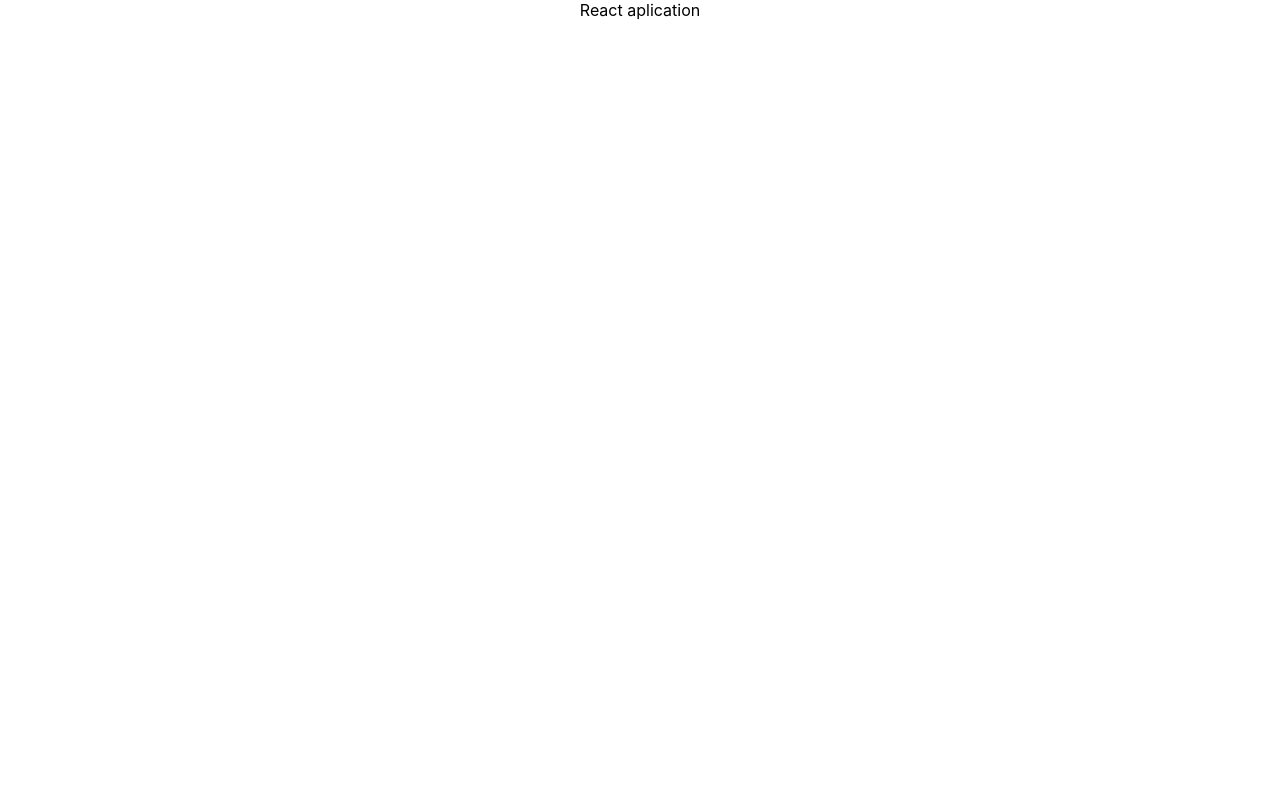
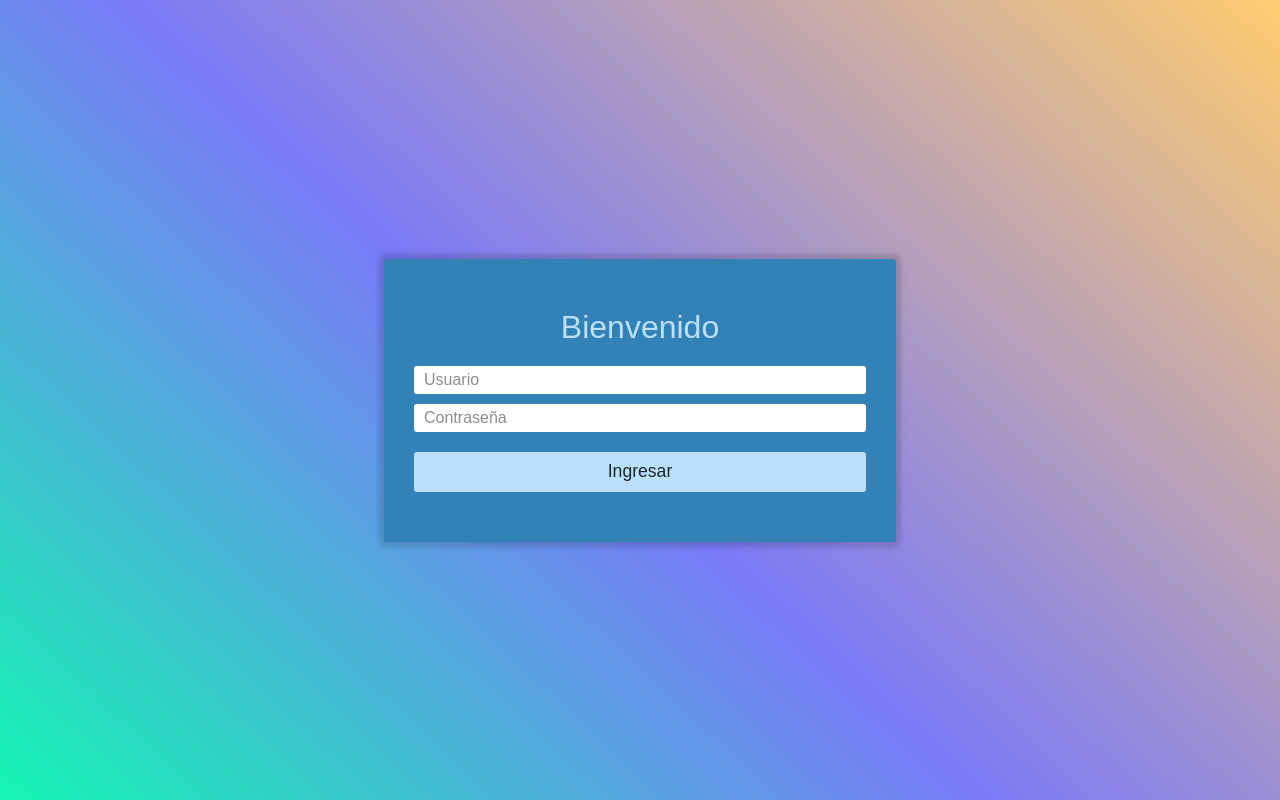
Before and after one commit to alanortiz-dev/react-gposalinas, a React (Create React App) app: page / in a window 1280 px wide. Built offline with nearby package versions, Linux system fonts and the light colour scheme.

Commit message:
Login added

```diff
--- a/src/App.css
+++ b/src/App.css
@@ -36,3 +36,12 @@
     transform: rotate(360deg);
   }
 }
+
+body {
+  font-family: 'Overpass', sans-serif;
+  font-weight: normal;
+  font-size: 100%;
+  margin: 0;
+  background-color: #14f5b3;
+  background-image: linear-gradient(43deg, #14f5b3 0%, #797af7 46%, #FFCC70 100%);
+}
--- a/src/App.js
+++ b/src/App.js
@@ -1,9 +1,11 @@
+import React from 'react';
 import './App.css';
+import Login from './pages/Login/Login';
 
 function App() {
   return (
     <div className="App">
-      React aplication
+      <Login />
     </div>
   );
 }
--- /dev/null
+++ b/src/pages/Login/Login.css
@@ -0,0 +1,76 @@
+.login-container {
+    display: flex;
+    flex-direction: column;
+    justify-content: center;
+    align-items: center;
+    margin: 0;
+    padding: 0;
+    min-width: 100vw;
+    min-height: 100vh;
+    width: 100%;
+    height: 100%;
+}
+
+
+#login {
+    width: 40%;
+    padding: 50px 30px;
+    background-color: #3282b8;
+
+    -webkit-box-shadow: 0px 0px 5px 5px rgba(0,0,0,0.15);
+    -moz-box-shadow: 0px 0px 5px 5px rgba(0,0,0,0.15);
+    box-shadow: 0px 0px 5px 5px rgba(0,0,0,0.15);
+
+    border-radius: 3px 3px 3px 3px;
+    -moz-border-radius: 3px 3px 3px 3px;
+    -webkit-border-radius: 3px 3px 3px 3px;
+
+    box-sizing: border-box;
+}
+
+#login input {
+    font-family: 'Overpass', sans-serif;
+    font-size: 100%;
+    color: #1b262c;
+
+    display: block;
+    width: 100%;
+
+
+    margin-bottom: 10px;
+    padding: 5px 5px 5px 10px;
+
+    box-sizing: border-box;
+
+    border: none;
+    border-radius: 3px 3px 3px 3px;
+    -moz-border-radius: 3px 3px 3px 3px;
+    -webkit-border-radius: 3px 3px 3px 3px;
+}
+
+#login input::placeholder {
+    font-family: 'Overpass', sans-serif;
+    color: #8f8b8b;
+}
+
+#login button {
+    font-family: 'Overpass', sans-serif;
+    font-size: 110%;
+    color:#1b262c;
+    width: 100%;
+    height: 40px;
+    border: none;
+
+    border-radius: 3px 3px 3px 3px;
+    -moz-border-radius: 3px 3px 3px 3px;
+    -webkit-border-radius: 3px 3px 3px 3px;
+
+    background-color: #bbe1fa;
+
+    margin-top: 10px;
+}
+
+#login button:hover {
+    background-color: #0f4c75;
+    color:#bbe1fa;
+}
--- /dev/null
+++ b/src/pages/Login/Login.js
@@ -0,0 +1,62 @@
+import React, { useState } from "react";
+import "./Login.css";
+import Title from "./components/Title/Title";
+import Label from "./components/Label/Label";
+import Input from "./components/Input/Input";
+
+
+const Login = () => {
+
+    const [ user, setUser ] = useState('');
+    const [ password, setPassword ] = useState('');
+
+    function handleChange(name, value){
+        if(name === 'user'){
+            setUser(value)
+        } else{
+            setPassword(value)
+        }
+    }
+
+    function handleSubmit(){
+        let account = { user, password }
+        if(account){
+            console.log('account:', account);
+        }
+    }
+
+
+
+    return (
+        <div className="login-container">
+            <div id="login">
+                <Title text='Bienvenido'/>
+
+                <Input
+                attribute={{
+                    id: 'user',
+                    name: 'user',
+                    type: 'text',
+                    placeholder: 'Usuario'
+                }}
+                handleChange={handleChange}
+                />
+                <Input
+                attribute={{
+                    id: 'password',
+                    name: 'password',
+                    type: 'password',
+                    placeholder: 'Contraseña'
+                }}
+                handleChange={handleChange}
+                />
+                <button onClick={handleSubmit}>
+                    Ingresar
+                </button>
+
+            </div>
+        </div>
+    )
+};
+
+export default Login;
--- /dev/null
+++ b/src/pages/Login/components/Input/Input.jsx
@@ -0,0 +1,20 @@
+import React from "react";
+import "./Input.css";
+
+const Input = ({ attribute, handleChange, param }) => {
+    return (
+        <div>
+            <input
+            id={attribute.id}
+            name={attribute.name}
+            placeholder={attribute.placeholder}
+            type={attribute.type}
+            onChange={ (e) => handleChange(e.target.name, e.target.value)}
+            className="regular-style"
+            />
+        </div>
+    )
+
+};
+
+export default Input;
--- /dev/null
+++ b/src/pages/Login/components/Label/Label.jsx
@@ -0,0 +1,12 @@
+import React from "react";
+
+
+const Label = ( { text }) => {
+    return (
+        <div>
+            <label> {text} </label>
+        </div>
+    )
+}
+
+export default Label;
--- /dev/null
+++ b/src/pages/Login/components/Title/Title.css
@@ -0,0 +1,9 @@
+.title-container label{
+    font-size: 200%;
+    color:#bbe1fa;
+    text-align: center;
+    margin-bottom: 20px;
+    display: flex;
+    justify-content: center;
+    align-items: center;
+}
--- /dev/null
+++ b/src/pages/Login/components/Title/Title.jsx
@@ -0,0 +1,12 @@
+import React from "react";
+import "./Title.css"
+
+const Title = ({ text }) => {
+    return (
+        <div className="title-container">
+           <label className="title-label"> {text} </label>
+        </div>
+    )
+};
+
+export default Title;
```
Also changed, not shown: src/pages/Login/components/Input/Input.css (added), src/pages/Login/components/Label/Label.css (added).
